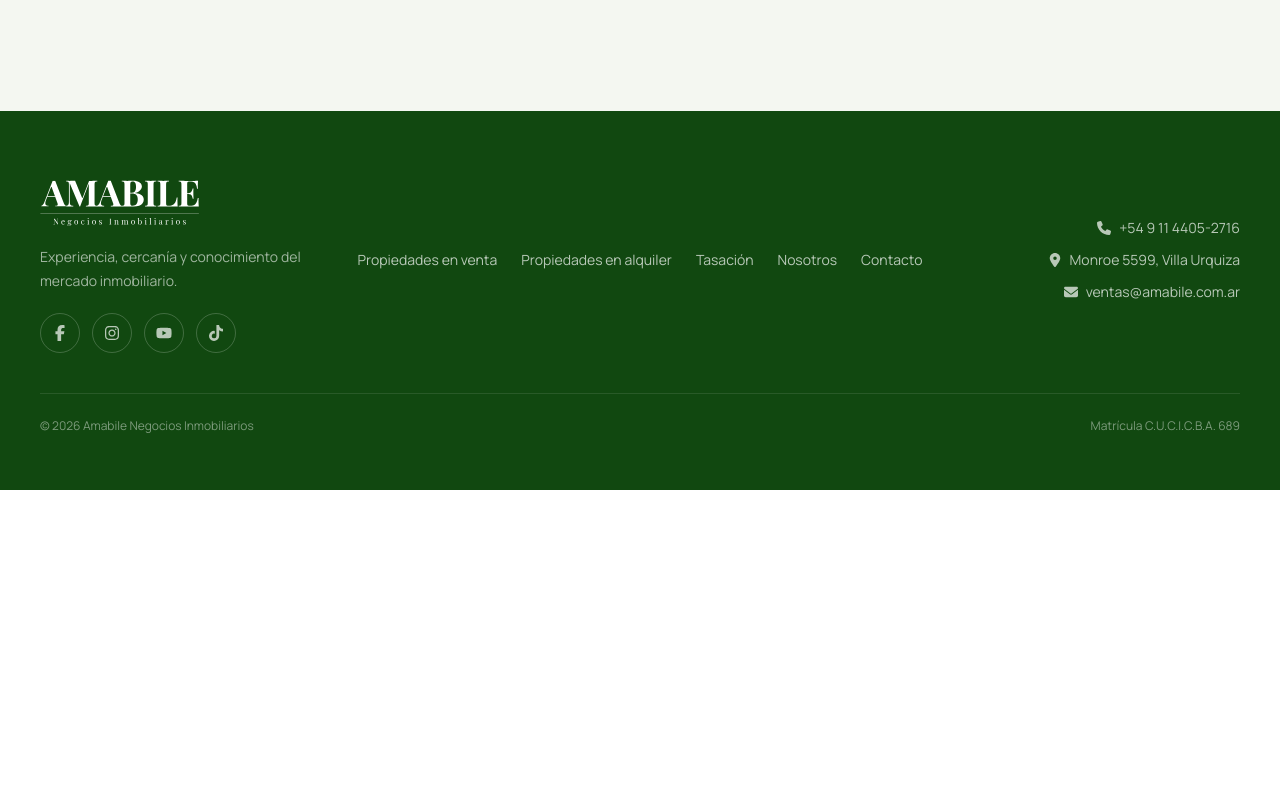
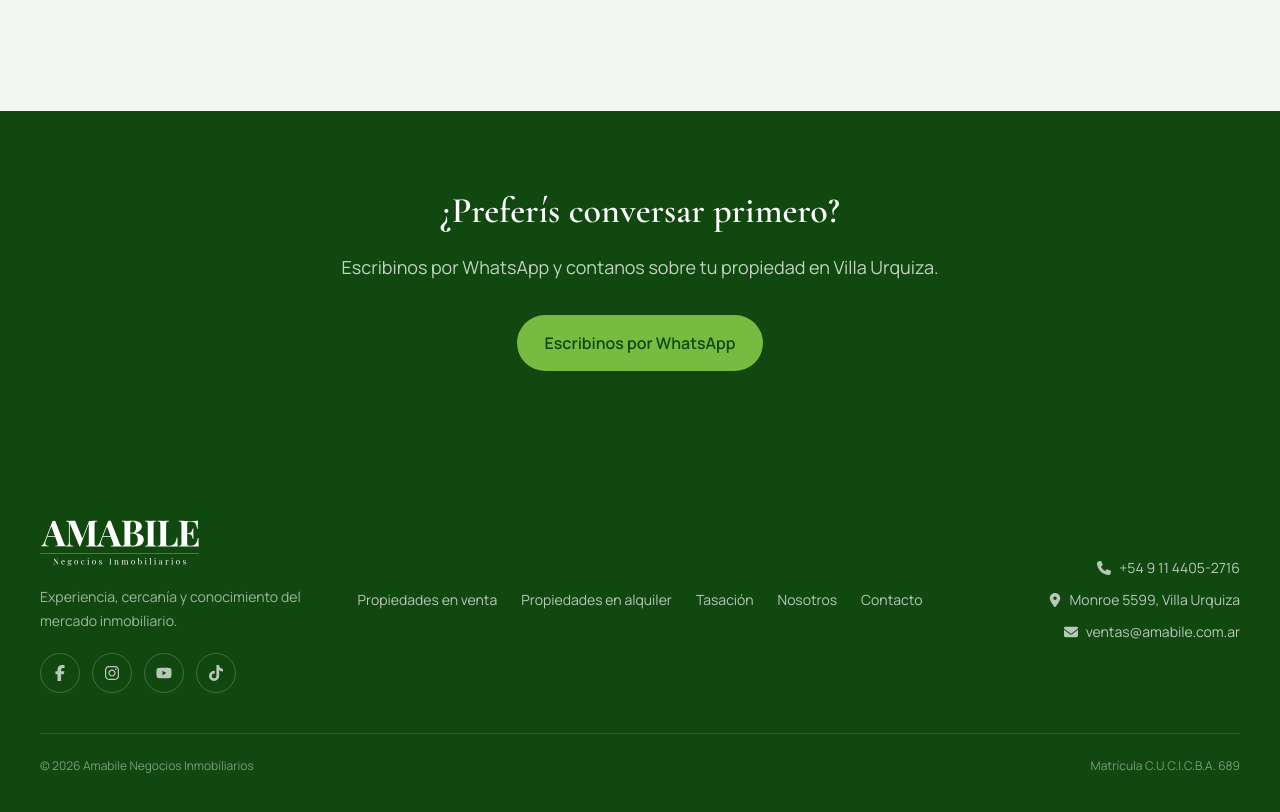
Before and after one commit to santimachuca/web-inmobiliaria-amabile, a Next.js app: page /tasacion in a window 1280 px wide. Shown: the part 2967-3779 px from the top of the page. Before the commit the page ends 3457 px from the top, so only its background shows below. Built offline with nearby package versions, Linux system fonts and the light colour scheme.

Commit message:
Agrega contacto alternativo por WhatsApp

```diff
--- a/src/app/tasacion/page.tsx
+++ b/src/app/tasacion/page.tsx
@@ -2,6 +2,10 @@ import type { Metadata } from "next";
 
 import ValuationForm from "@/components/forms/ValuationForm";
 import PageHero from "@/components/layout/PageHero";
+
+const whatsappMessage =
+  "Hola Adrián, estoy evaluando vender una propiedad en Villa Urquiza. Me interesa conocer la propuesta de tasación + plan de venta. ¿Me contás cómo avanzar?";
+const whatsappUrl = `https://wa.me/5491144052716?text=${encodeURIComponent(whatsappMessage)}`;
 
 export const metadata: Metadata = {
   title: "Tasación",
@@ -137,6 +141,26 @@ export default function ValuationPage() {
           </div>
         </div>
       </section>
+
+      <section className="bg-[var(--color-primary-dark)] py-16 text-white md:py-20">
+        <div className="container max-w-4xl text-center">
+          <h2 className="text-3xl font-semibold md:text-4xl">
+            ¿Preferís conversar primero?
+          </h2>
+          <p className="mx-auto mt-5 max-w-2xl text-lg leading-8 text-white/75">
+            Escribinos por WhatsApp y contanos sobre tu propiedad en Villa
+            Urquiza.
+          </p>
+          <a
+            href={whatsappUrl}
+            target="_blank"
+            rel="noopener noreferrer"
+            className="mt-8 inline-block rounded-full bg-[var(--color-accent)] px-7 py-4 font-semibold text-[var(--color-primary-dark)] transition hover:brightness-110"
+          >
+            Escribinos por WhatsApp
+          </a>
+        </div>
+      </section>
     </main>
   );
 }
```
